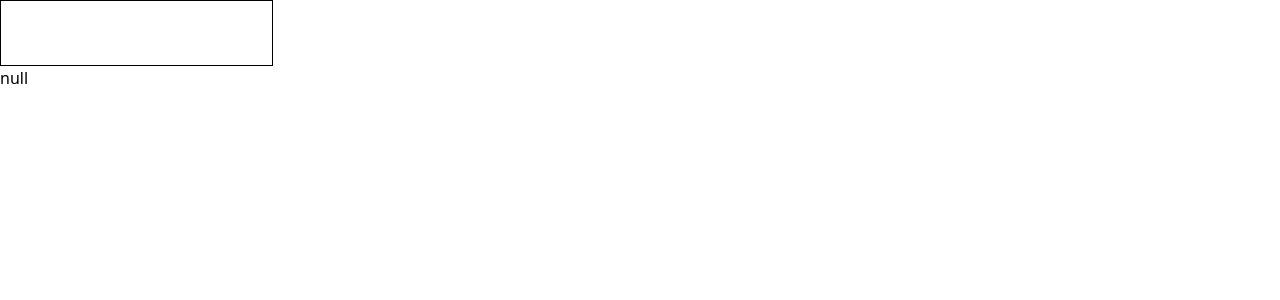
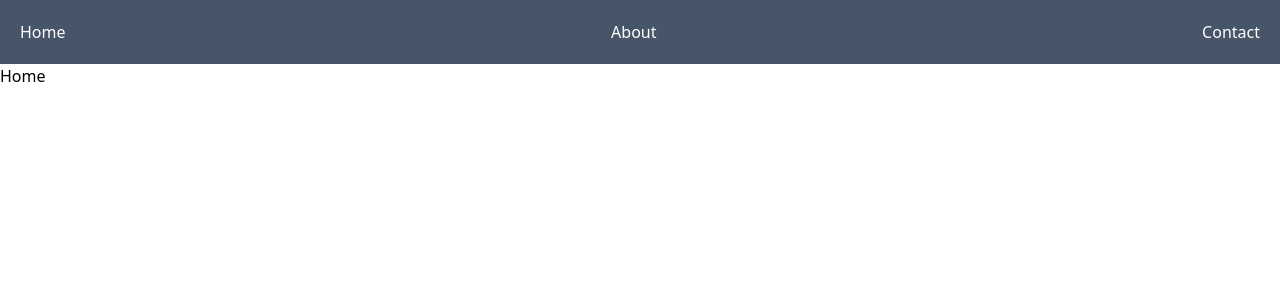
Before and after one commit to sajanacharya404/Nodejs, a React (Vite) app in the folder client/: page / in a window 1280 px wide. Shown: the top 300 px of the page. Built offline with nearby package versions, Linux system fonts and the light colour scheme.

Commit message:
react routing simple setup completed

```diff
--- a/client/package.json
+++ b/client/package.json
@@ -11,7 +11,8 @@
   },
   "dependencies": {
     "react": "^18.2.0",
-    "react-dom": "^18.2.0"
+    "react-dom": "^18.2.0",
+    "react-router-dom": "^6.23.1"
   },
   "devDependencies": {
     "@types/react": "^18.2.66",
--- a/client/src/App.jsx
+++ b/client/src/App.jsx
@@ -1,34 +1,21 @@
-import React, { useState } from "react";
+import React from "react";
+import { Routes, Route } from "react-router-dom";
+import About from "./pages/About";
+import Contact from "./pages/Contact";
+import Home from "./pages/Home";
 import Navbar from "./components/Navbar";
 
 const App = () => {
-  const [name, setName] = useState("null");
-  // const name = ""
-  const handleChange = (abcd) => {
-    setName(abcd);
-  };
   return (
-    <>
-      {/* to render element  */}
-      <Navbar handleChange={handleChange} />
-      <p>{name}</p>
-      {/* <button onClick={handleChange} className="bg-gray-400">
-        Click
-      </button> */}
-    </>
+    <div>
+      <Navbar />
+      <Routes>
+        <Route path="/" element={<Home />} />
+        <Route path="/about" element={<About />} />
+        <Route path="/contact" element={<Contact />} />
+      </Routes>
+    </div>
   );
 };
 
 export default App;
-
-//jsx have only one parent element
-// React.Fragment   <div>jello</div>;
-//{} to write javascript inside html
-//props
-
-// useState
-// useEffect
-// useRef
-// useMemo
-// useCallback
-// useReducer
--- a/client/src/components/Navbar.jsx
+++ b/client/src/components/Navbar.jsx
@@ -1,18 +1,21 @@
 import React from "react";
+import { Link } from "react-router-dom";
 
-const Navbar = ({ handleChange }) => {
-  const handleNameChange = (event) => {
-    console.log(event);
-    handleChange(event.target.value);
-  };
+const Navbar = () => {
   return (
-    <>
-      <input
-        type="text"
-        className="border border-black p-5 "
-        onChange={handleNameChange}
-      />
-    </>
+    <div className="flex justify-between items-center  ">
+      <ul className="flex bg-slate-600 justify-between w-full p-5 text-white">
+        <Link to={"/"}>
+          <li>Home</li>
+        </Link>
+        <Link to={"/about"}>
+          <li>About</li>
+        </Link>
+        <Link to={"/contact"}>
+          <li>Contact</li>
+        </Link>
+      </ul>
+    </div>
   );
 };
 
--- a/client/src/main.jsx
+++ b/client/src/main.jsx
@@ -2,9 +2,10 @@ import React from "react";
 import ReactDOM from "react-dom/client";
 import App from "./App.jsx";
 import "./index.css";
+import { BrowserRouter } from "react-router-dom";
 
 ReactDOM.createRoot(document.getElementById("root")).render(
-  <React.StrictMode>
+  <BrowserRouter>
     <App />
-  </React.StrictMode>
+  </BrowserRouter>
 );
--- /dev/null
+++ b/client/src/pages/About.jsx
@@ -0,0 +1,7 @@
+import React from "react";
+
+const About = () => {
+  return <div>About</div>;
+};
+
+export default About;
--- /dev/null
+++ b/client/src/pages/Contact.jsx
@@ -0,0 +1,8 @@
+import React from "react";
+import Navbar from "../components/Navbar";
+
+const Contact = () => {
+  return <div>Contact</div>;
+};
+
+export default Contact;
--- /dev/null
+++ b/client/src/pages/Home.jsx
@@ -0,0 +1,7 @@
+import React from "react";
+
+const Home = () => {
+  return <div>Home</div>;
+};
+
+export default Home;
```
Also changed, not shown: 1 other file (tests, documents, lock files or other folders).
